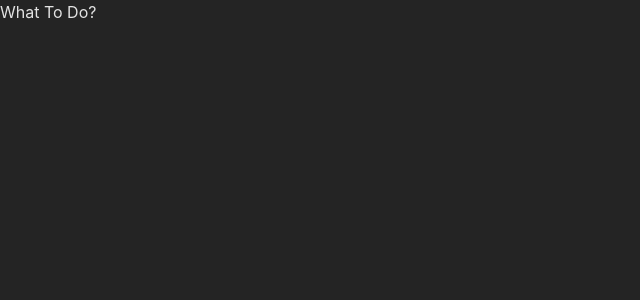
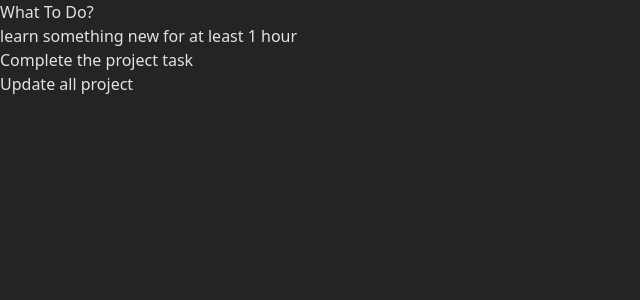
Before and after one commit to AriaPramesta/what-todo, a React (Vite) app: page / in a window 1280 px wide. Shown: the top 300 px of the page, without its empty margins (0-640 px from the left). Built offline with nearby package versions, Linux system fonts and the light colour scheme.

Commit message:
chore: add component, data, and integrate into app

```diff
--- a/src/App.tsx
+++ b/src/App.tsx
@@ -1,7 +1,11 @@
+import { Todo } from "./components/todo";
+
 export function App() {
   return (
     <div>
       <h1>What To Do?</h1>
+
+      <Todo />
     </div>
   );
 }
--- /dev/null
+++ b/src/components/todo.tsx
@@ -0,0 +1,11 @@
+import { todo } from "../data/todo";
+
+export function Todo() {
+  return (
+    <ul>
+      {todo.map((todo) => {
+        return <li key={todo.id}>{todo.title}</li>;
+      })}
+    </ul>
+  );
+}
--- /dev/null
+++ b/src/data/todo.ts
@@ -0,0 +1,17 @@
+    export const todo = [
+        {
+            id: 1,
+            title: "learn something new for at least 1 hour",
+            isDone: true
+        },
+        {
+            id: 1,
+            title: "Complete the project task",
+            isDone: true
+        },
+        {
+            id: 1,
+            title: "Update all project",
+            isDone: true
+        },
+    ]
--- a/src/index.css
+++ b/src/index.css
@@ -3,16 +3,7 @@
 @tailwind utilities;
 
 :root {
-  font-family: Inter, system-ui, Avenir, Helvetica, Arial, sans-serif;
-  line-height: 1.5;
-  font-weight: 400;
-
   color-scheme: light dark;
   color: rgba(255, 255, 255, 0.87);
   background-color: #242424;
-
-  font-synthesis: none;
-  text-rendering: optimizeLegibility;
-  -webkit-font-smoothing: antialiased;
-  -moz-osx-font-smoothing: grayscale;
 }
```
